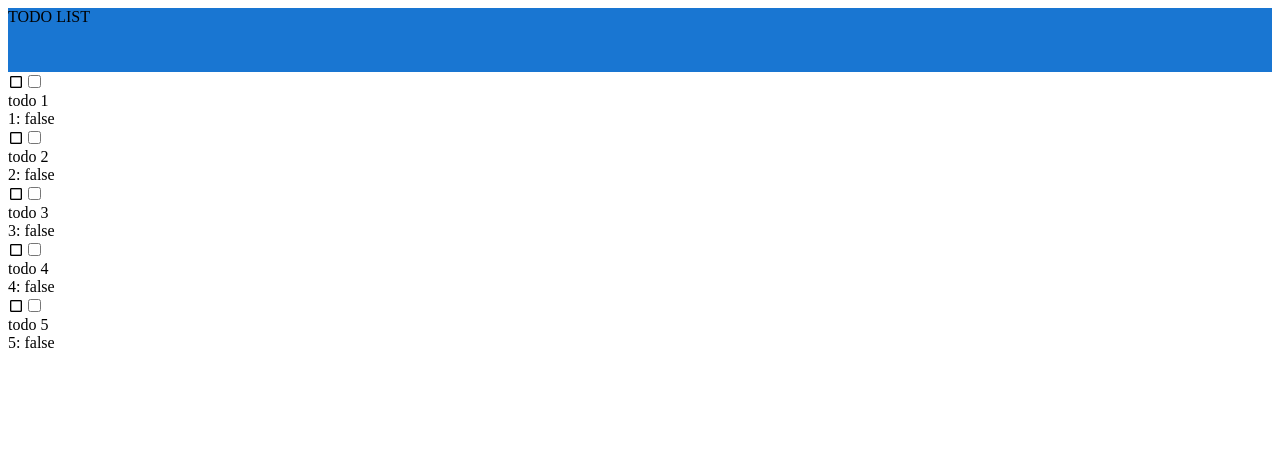
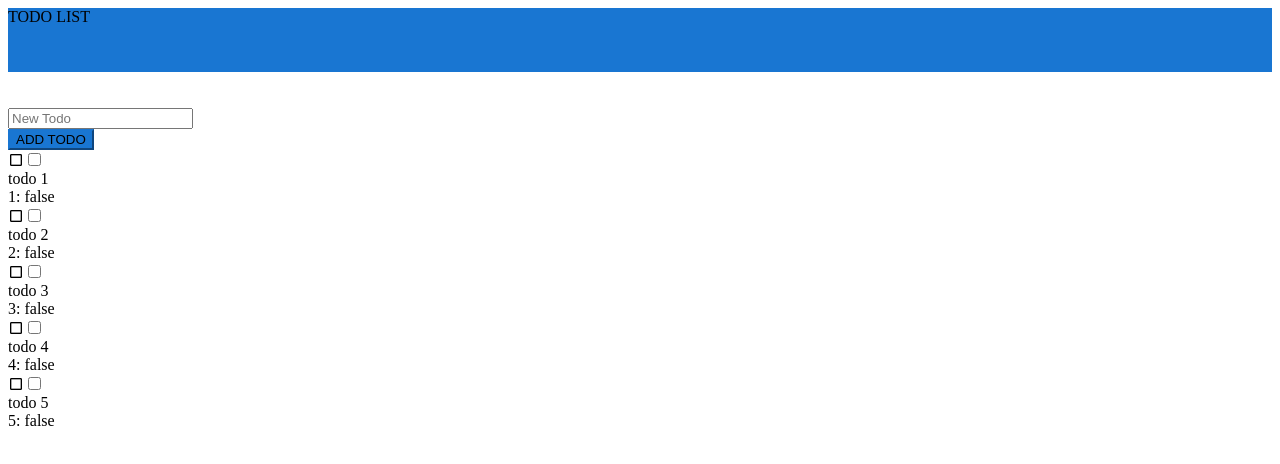
Before and after one commit to cbcrouse/VueDo, a Vue app: page / in a window 1280 px wide. Shown: the top 464 px of the page. Built offline with nearby package versions, Linux system fonts and the light colour scheme.

Commit message:
feat(Todos): Added ability to add new todo

```diff
--- a/src/App.vue
+++ b/src/App.vue
@@ -6,8 +6,9 @@
       </div>
       <v-spacer></v-spacer>
     </v-app-bar>
-
-  <Todos />
+    <br />
+    <br />
+    <Todos />
   </v-app>
 </template>
 
--- a/src/components/Todos.vue
+++ b/src/components/Todos.vue
@@ -1,20 +1,24 @@
 <template>
-  <v-container fill-height align-center>
+  <v-container>
+    <v-container>
+      <v-form @submit="onSubmit">
+        <v-text-field placeholder="New Todo" required v-model="title" />
+        <v-btn block color="primary" dark type="submit" on>ADD TODO</v-btn>
+      </v-form>
+    </v-container>
     <v-list subheader two-line flat>
       <v-list-item-group multiple v-for="todo in todos" :key="todo.id">
         <v-list-item>
-          <template v-slot:default="{ active, toggle }">
+          <template>
             <v-list-item-action>
-              <v-checkbox
-                v-model=todo.completed
-                color="primary"
-                @click="toggle"
-              ></v-checkbox>
+              <v-checkbox v-model="todo.completed" color="primary"></v-checkbox>
             </v-list-item-action>
 
             <v-list-item-content>
               <v-list-item-title>{{ todo.title }}</v-list-item-title>
-              <v-list-item-subtitle>{{ todo.id }}: {{ todo.completed }}</v-list-item-subtitle>
+              <v-list-item-subtitle
+                >{{ todo.id }}: {{ todo.completed }}</v-list-item-subtitle
+              >
             </v-list-item-content>
           </template>
         </v-list-item>
@@ -42,7 +46,16 @@ export class TodoModel {
 @Component
 export default class Todos extends Vue {
   // Data property
+  title: string = "";
   todos: TodoModel[] = [];
+
+  onSubmit(e: Event) {
+    e.preventDefault();
+    var id = this.todos.length + 1;
+    var todo = new TodoModel(id.toString(), this.title, false);
+    this.todos.push(todo);
+    this.title = "";
+  }
 
   // Initializing todo list using Lifecycle hooks.
   @Log
```
